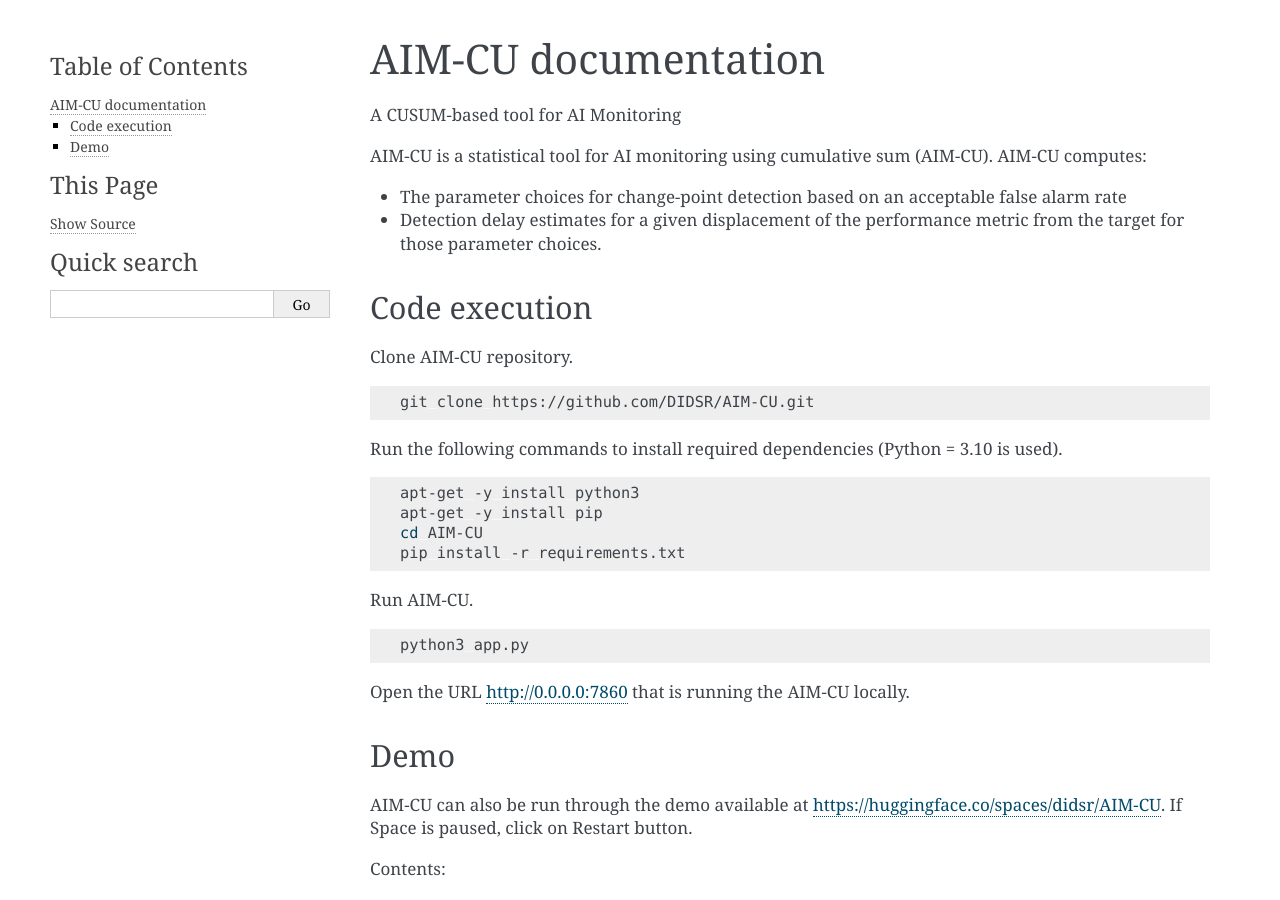
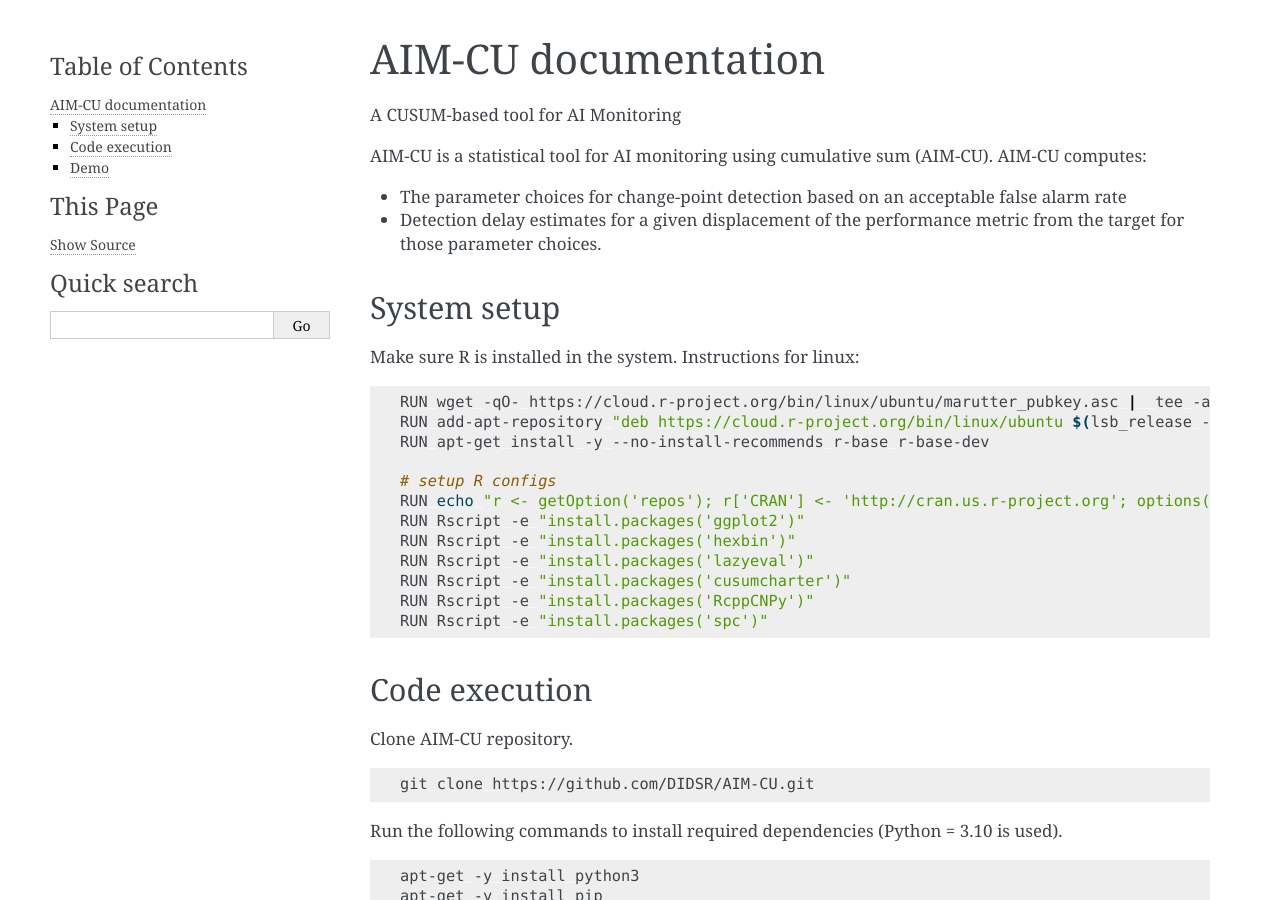
Before and after one commit to DIDSR/AIM-CU, a Sphinx documentation site: the page built from docs/source/index.rst, in a window 1280 px wide and 900 px high. Built offline with Sphinx 7.4.7, drawn with Linux system fonts in a browser that asks for light colours.

```diff
--- a/docs/source/index.rst
+++ b/docs/source/index.rst
@@ -12,6 +12,25 @@ AIM-CU is a statistical tool for AI monitoring using cumulative sum (AIM-CU). AI
 
 * The parameter choices for change-point detection based on an acceptable false alarm rate
 * Detection delay estimates for a given displacement of the performance metric from the target for those parameter choices.
+
+System setup
+------------
+Make sure R is installed in the system. Instructions for linux:
+
+.. code-block:: shell
+
+    RUN wget -qO- https://cloud.r-project.org/bin/linux/ubuntu/marutter_pubkey.asc |  tee -a /etc/apt/trusted.gpg.d/cran_ubuntu_key.asc
+    RUN add-apt-repository "deb https://cloud.r-project.org/bin/linux/ubuntu $(lsb_release -cs)-cran40/"
+    RUN apt-get install -y --no-install-recommends r-base r-base-dev
+
+    # setup R configs
+    RUN echo "r <- getOption('repos'); r['CRAN'] <- 'http://cran.us.r-project.org'; options(repos = r);" > ~/.Rprofile
+    RUN Rscript -e "install.packages('ggplot2')"
+    RUN Rscript -e "install.packages('hexbin')"
+    RUN Rscript -e "install.packages('lazyeval')"
+    RUN Rscript -e "install.packages('cusumcharter')"
+    RUN Rscript -e "install.packages('RcppCNPy')"
+    RUN Rscript -e "install.packages('spc')"
 
 Code execution
 ------------------
```
Also changed, not shown: README.rst (+19 -0 lines), src/package/example_AIM_CU.ipynb, 5 other files.
